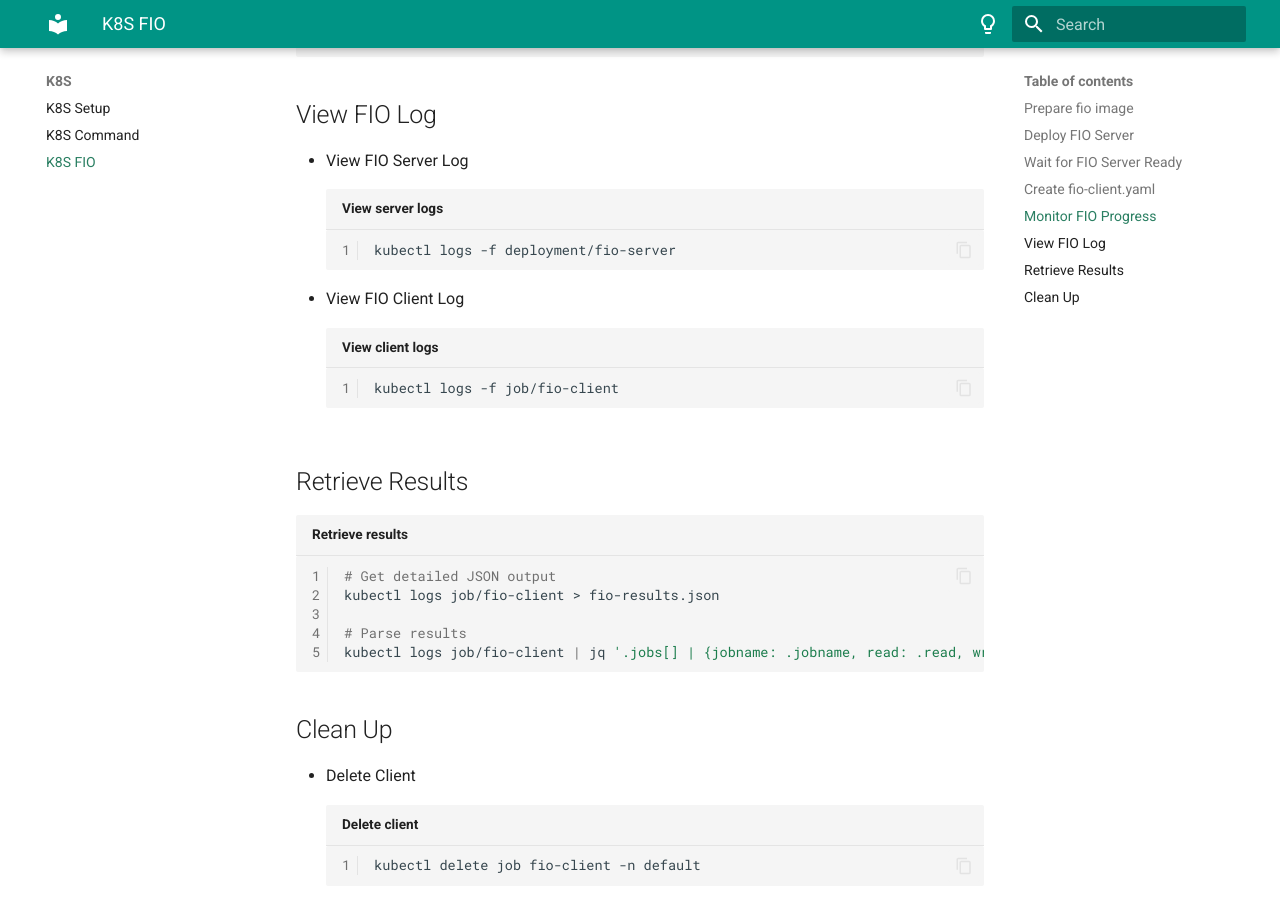
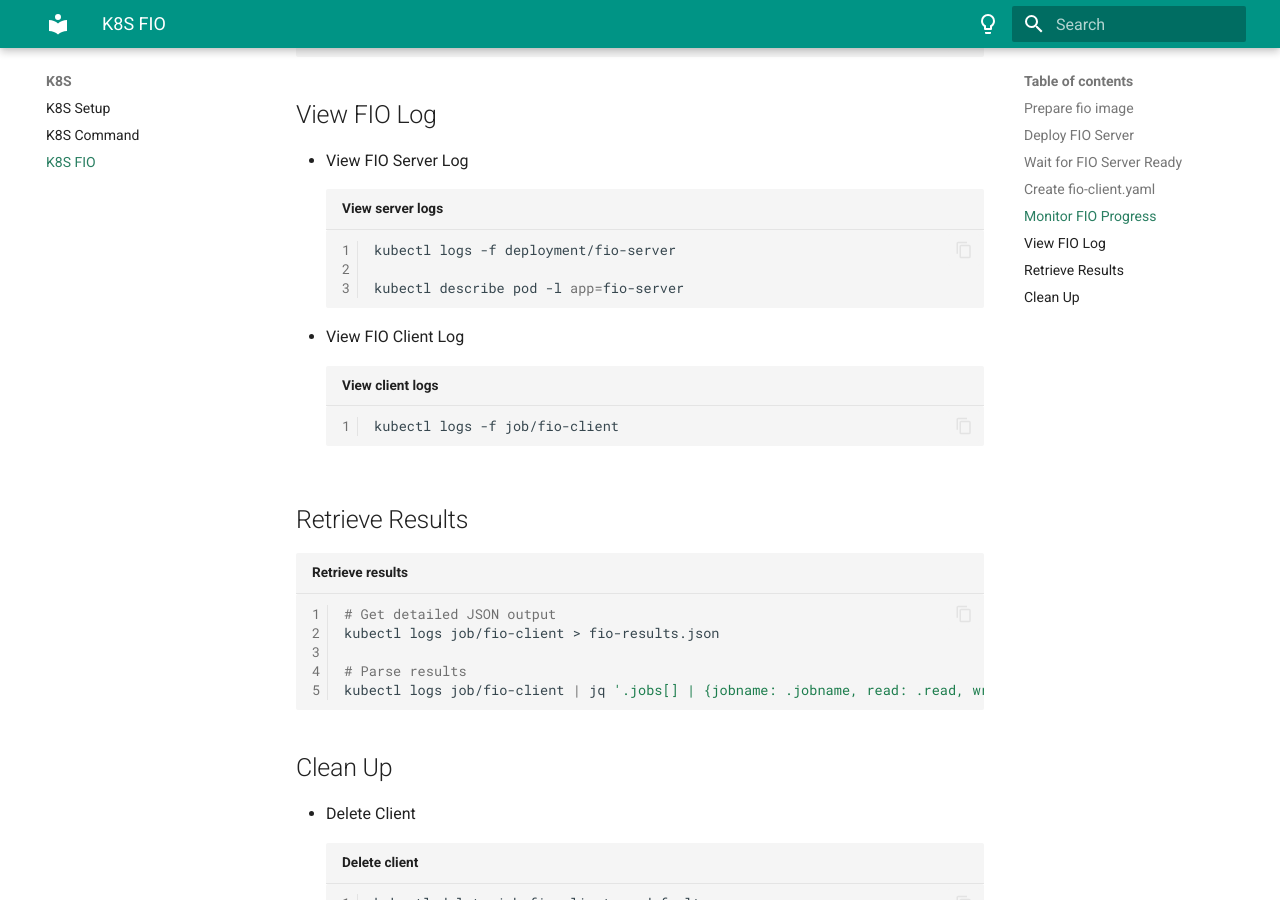
Before and after one commit to zhouushe/notes, an MkDocs documentation site: the page built from docs/k8s_fio.md, in a window 1280 px wide and 900 px high, scrolled down 3978 px. Built offline with MkDocs 1.6.1 and Material for MkDocs 9.7.7, drawn with Linux system fonts in a browser that asks for light colours.

Commit message:
Update k8s_fio.md

````diff
--- a/docs/k8s_fio.md
+++ b/docs/k8s_fio.md
@@ -164,6 +164,8 @@ kubectl get pods -w
 - View FIO Server Log
 ```bash title="View server logs"
 kubectl logs -f deployment/fio-server
+
+kubectl describe pod -l app=fio-server
 ```
 - View FIO Client Log
 ```bash title="View client logs"
````
